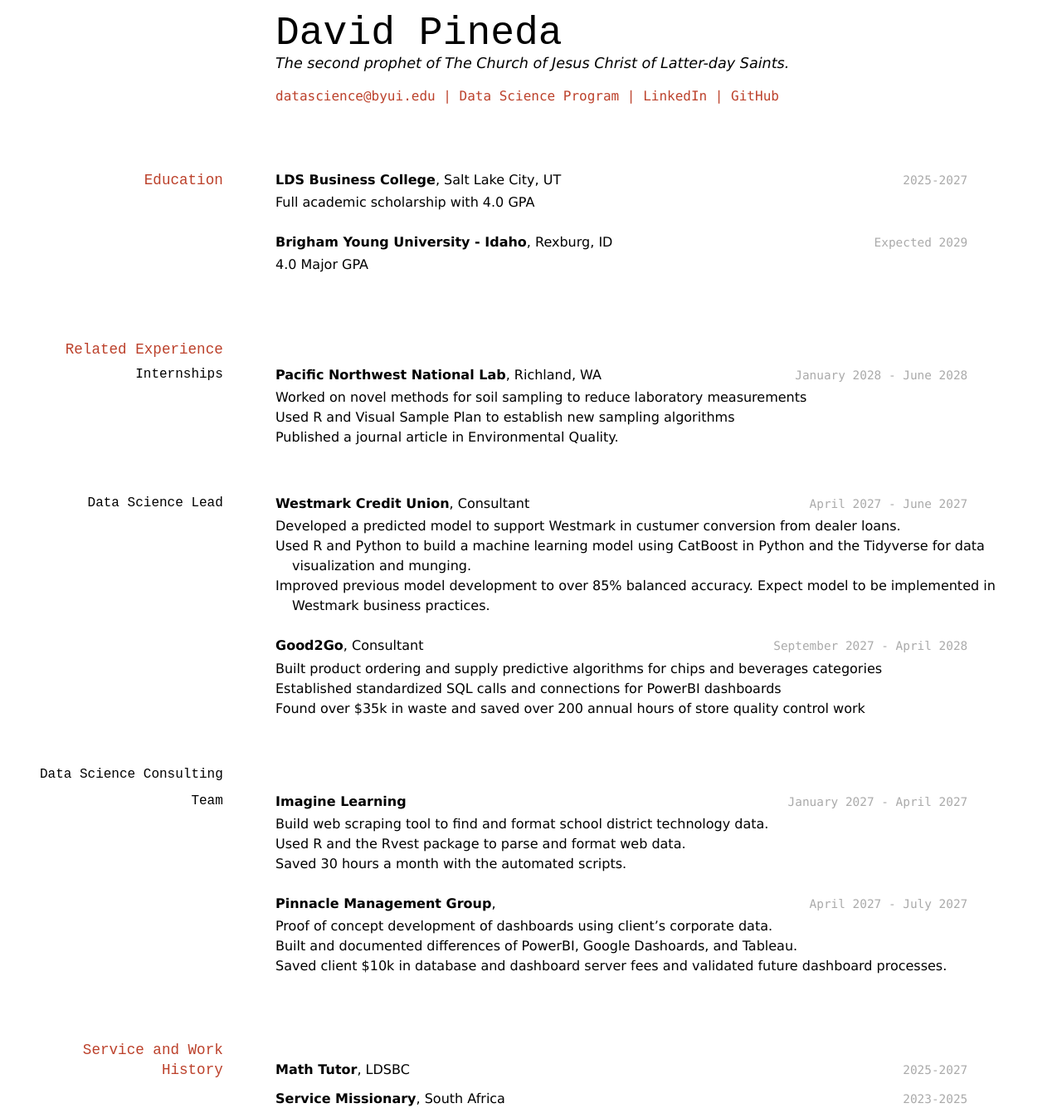
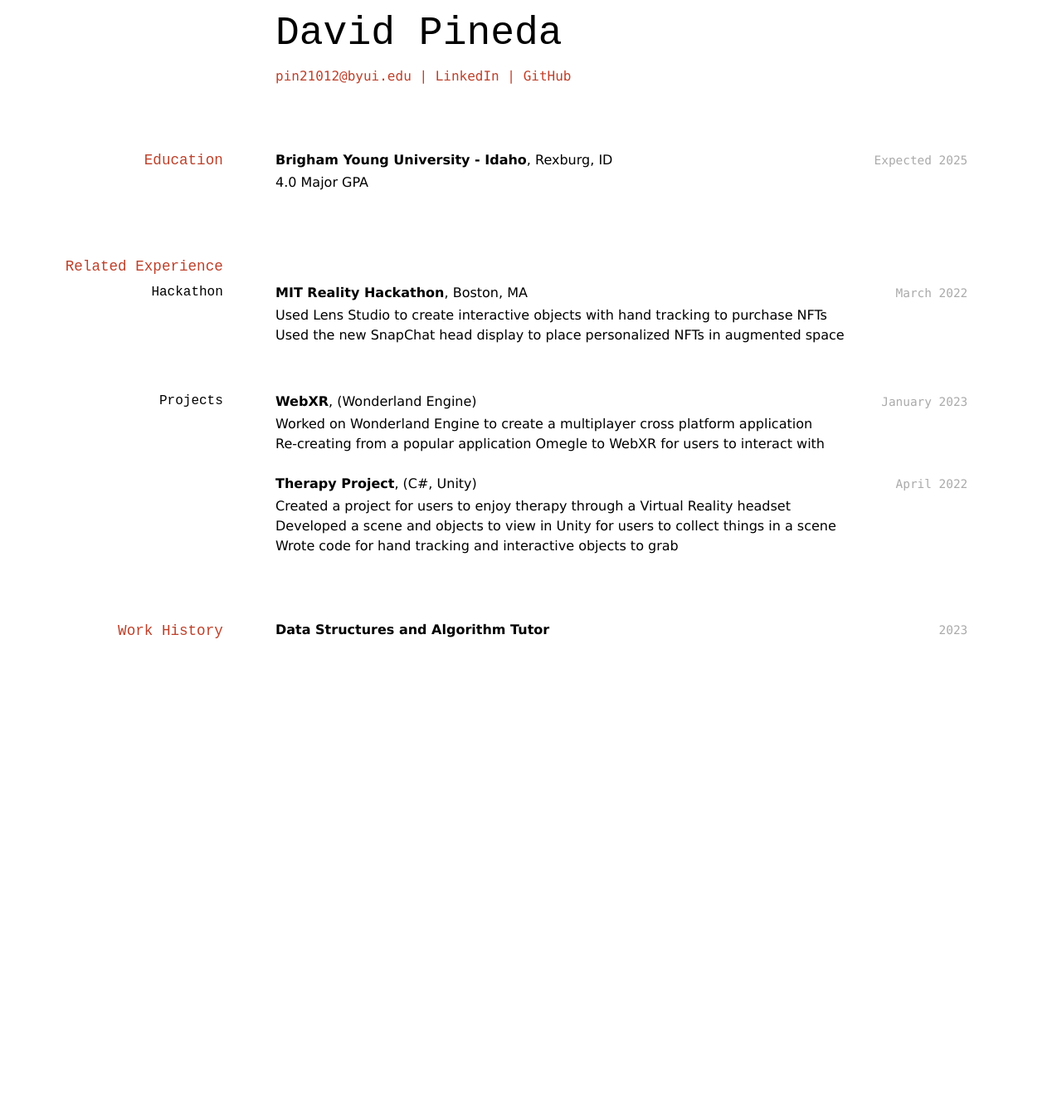
Before and after one commit to byuids-resumes/Davd_Pineda, a Jekyll site: the page built from docs/index.md, in a window 1280 px wide. Shown: the whole page at 83% size. Built offline with Jekyll 4.4.1, drawn with Linux system fonts in a browser that asks for light colours; after the commit the page ends 900 px from its top, so only the background shows below that.

```diff
--- a/docs/index.md
+++ b/docs/index.md
@@ -2,26 +2,20 @@
 layout: cv
 title: Brigham Young's Resume
 ---
-# David Pineda
-The second prophet of The Church of Jesus Christ of Latter-day Saints.
+<h1> David Pineda </h1>
+
 
 <div id="webaddress">
-<a href="datascience@byui.edu">datascience@byui.edu</a>
-| <a href="https://byuidatascience.github.io/development.html">Data Science Program</a>
-| <a href="https://www.linkedin.com/groups/13537407/">LinkedIn</a>
-| <a href="https://github.com/byuids-resumes">GitHub</a>
+<a href="pin21012@byui.edu">pin21012@byui.edu</a>
+| <a href="https://www.linkedin.com/in/ADoAADQoN0gBH7h13j2XzH7CvdhPiTDF8OYlib4/">LinkedIn</a>
+| <a href="https://github.com/daviethedeveloper">GitHub</a>
 </div>
 
-<!-- https://www.monique.tech/the-art-of-markdown -->
+
 
 ## Education
 
-`2025-2027`
-__LDS Business College__, Salt Lake City, UT
-
-- Full academic scholarship with 4.0 GPA
-
-`Expected 2029`
+`Expected 2025`
 __Brigham Young University - Idaho__, Rexburg, ID
 
 - 4.0 Major GPA
@@ -29,59 +23,37 @@ __Brigham Young University - Idaho__, Rexburg, ID
 
 ## Related Experience
 
-### Internships
+### Hackathon
 
-`January 2028 - June 2028`
-__Pacific Northwest National Lab__, Richland, WA
+`March 2022`
+__MIT Reality Hackathon__, Boston, MA
 
-- Worked on novel methods for soil sampling to reduce laboratory measurements
-- Used R and Visual Sample Plan to establish new sampling algorithms
-- Published a journal article in Environmental Quality.
-
-### Data Science Lead
-
-`April 2027 - June 2027`
-__Westmark Credit Union__, Consultant
-
-- Developed a predicted model to support Westmark in custumer conversion from dealer loans.
-- Used R and Python to build a machine learning model using CatBoost in Python and the Tidyverse for data visualization and munging.
-- Improved previous model development to over 85% balanced accuracy. Expect model to be implemented in Westmark business practices.
-
-`September 2027 - April 2028`
-__Good2Go__, Consultant
-
-- Built product ordering and supply predictive algorithms for chips and beverages categories
-- Established standardized SQL calls and connections for PowerBI dashboards
-- Found over $35k in waste and saved over 200 annual hours of store quality control work
-
-### Data Science Consulting Team
-
-`January 2027 - April 2027`
-__Imagine Learning__
-
-- Build web scraping tool to find and format school district technology data.
-- Used R and the Rvest package to parse and format web data.
-- Saved 30 hours a month with the automated scripts.
-
-`April 2027 - July 2027`
-__Pinnacle Management Group__,
-
-- Proof of concept development of dashboards using client's corporate data.
-- Built and documented differences of PowerBI, Google Dashoards, and Tableau.
-- Saved client $10k in database and dashboard server fees and validated future dashboard processes.
-
-
-## Service and Work History
-
-`2025-2027`
-__Math Tutor__, LDSBC
-
-
-`2023-2025`
-__Service Missionary__, South Africa
+- Used Lens Studio to create interactive objects with hand tracking to purchase NFTs
+- Used the new SnapChat head display to place personalized NFTs in augmented space
 
 
 
-<!-- ### Footer
+### Projects
 
-Last updated: May 2013 -->
+`January 2023`
+__WebXR__, (Wonderland Engine)
+
+- Worked on Wonderland Engine to create a multiplayer cross platform application
+- Re-creating from a popular application Omegle to WebXR for users to interact with
+
+`April 2022`
+__Therapy Project__, (C#, Unity)
+
+- Created a project for users to enjoy therapy through a Virtual Reality headset
+- Developed a scene and objects to view in Unity for users to collect things in a scene
+- Wrote code for hand tracking and interactive objects to grab
+
+
+
+
+
+
+## Work History
+
+`2023`
+__Data Structures and Algorithm Tutor__
```
Also changed, not shown: index_2027.md (deleted, +0 -34 lines), index_example_1.md (deleted, +0 -89 lines), docs_setup.png (deleted), 1 other file.
